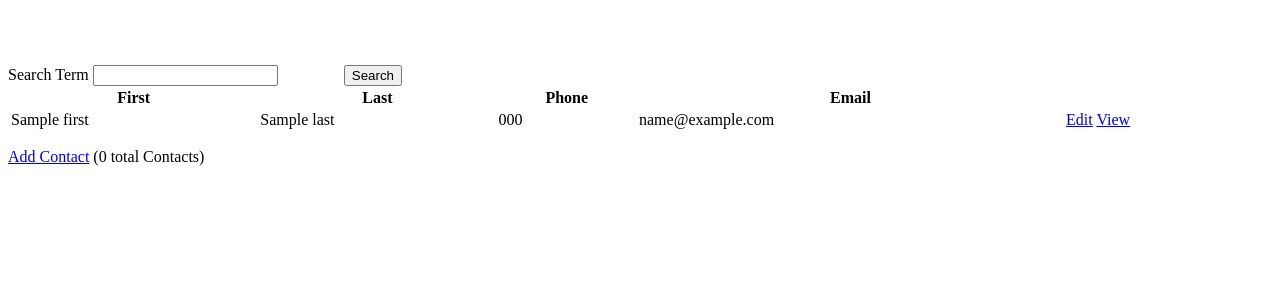
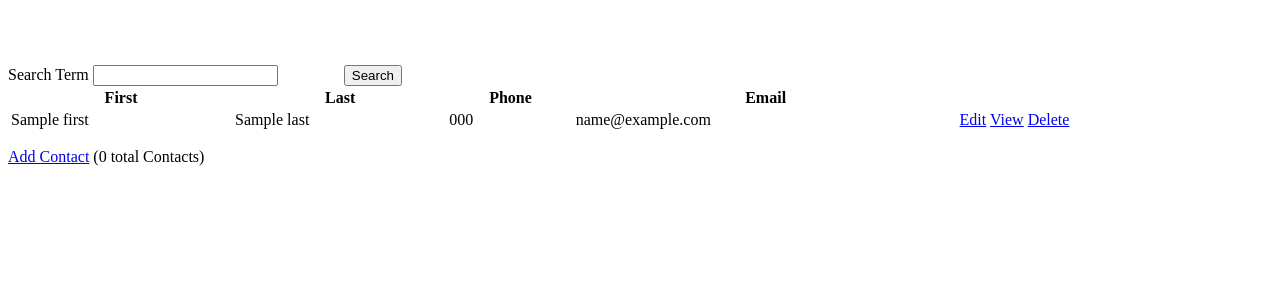
Before and after one commit to wrhansen/hypermedia-systems, a Flask app: template templates/index.html in a window 1280 px wide. Shown: the part 58-358 px from the top of the page. Run offline with Flask 3, Linux system fonts and the light colour scheme; the template is opened without the code that fills it: most values are stand-ins (such as "Sample title", 1, 10 or a date in 2020).

Commit message:
Chapter 6: Inline Delete

```diff
--- a/app.py
+++ b/app.py
@@ -82,8 +82,11 @@ def contacts_edit_post(contact_id=0):
 def contacts_delete(contact_id=0):
     contact = Contact.find(contact_id)
     contact.delete()
-    flash("Deleted Contact!")
-    return redirect("/contacts", 303)
+    if request.headers.get("HX-Trigger") == "delete-btn":
+        flash("Deleted Contact!")
+        return redirect("/contacts", 303)
+    else:
+        return ""
 
 
 @app.route("/contacts/<contact_id>/email", methods=["GET"])
--- a/templates/edit.html
+++ b/templates/edit.html
@@ -30,7 +30,7 @@
     </fieldset>
 </form>
 
-<button hx-delete="/contacts/{{ contact.id }}" hx-target="body" hx-push-url="true"
+<button id="delete-btn" hx-delete="/contacts/{{ contact.id }}" hx-target="body" hx-push-url="true"
     hx-confirm="Are you sure you want to delete this contact?">
     Delete Contact
 </button>
--- a/templates/rows.html
+++ b/templates/rows.html
@@ -6,6 +6,7 @@
     <td>{{ contacts.email }}</td>
     <td><a href="/contacts/{{ contact.id }}/edit">Edit</a>
         <a href="/contacts/{{ contact.id }}">View</a>
+        <a href="#" hx-delete="/contacts/{{ contact.id }}" hx-confirm="Are you sure you want to delete this contact?" hx-swap="outerHTML swap:1s" hx-target="closest tr">Delete</a>
     </td>
 </tr>
 {% endfor %}
```
